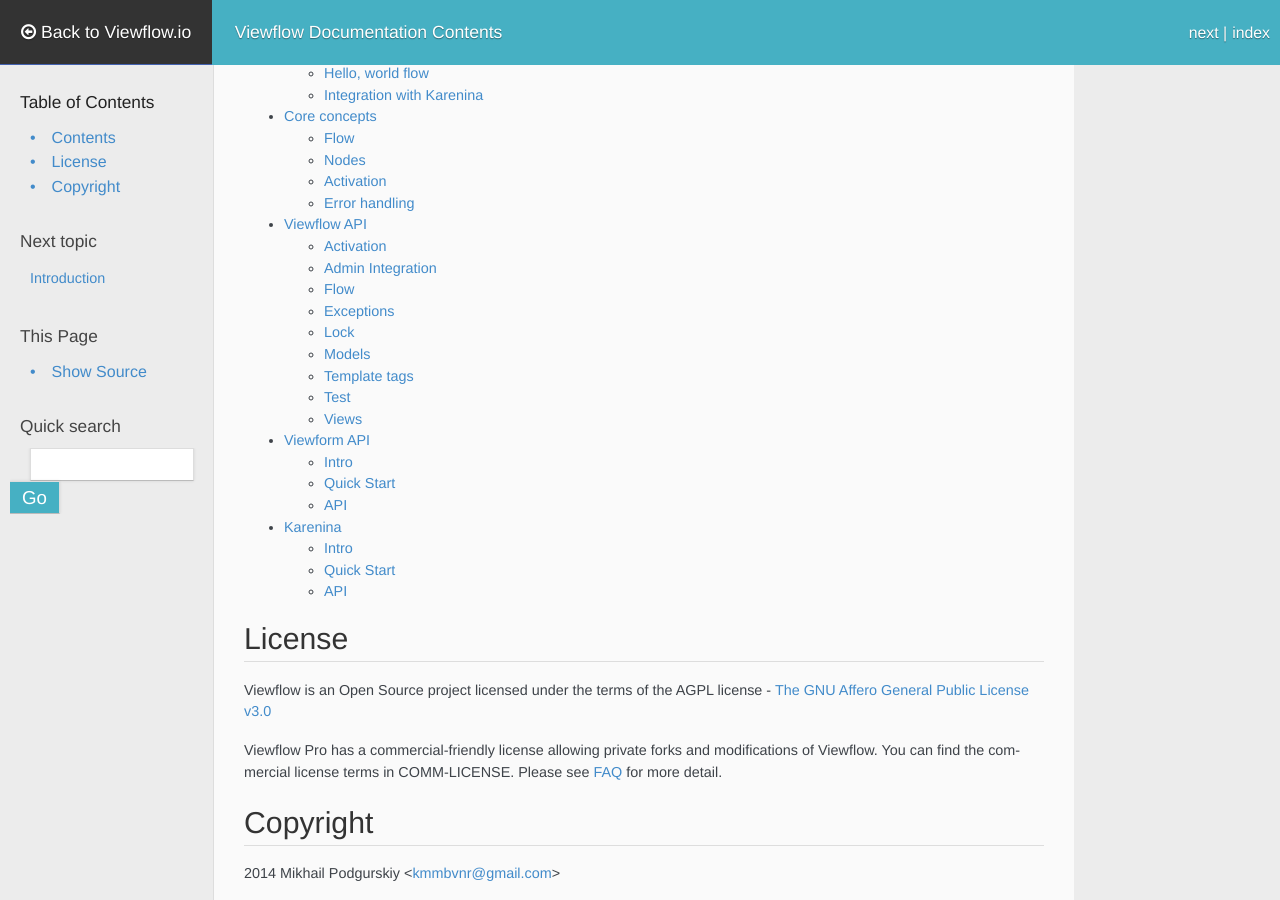
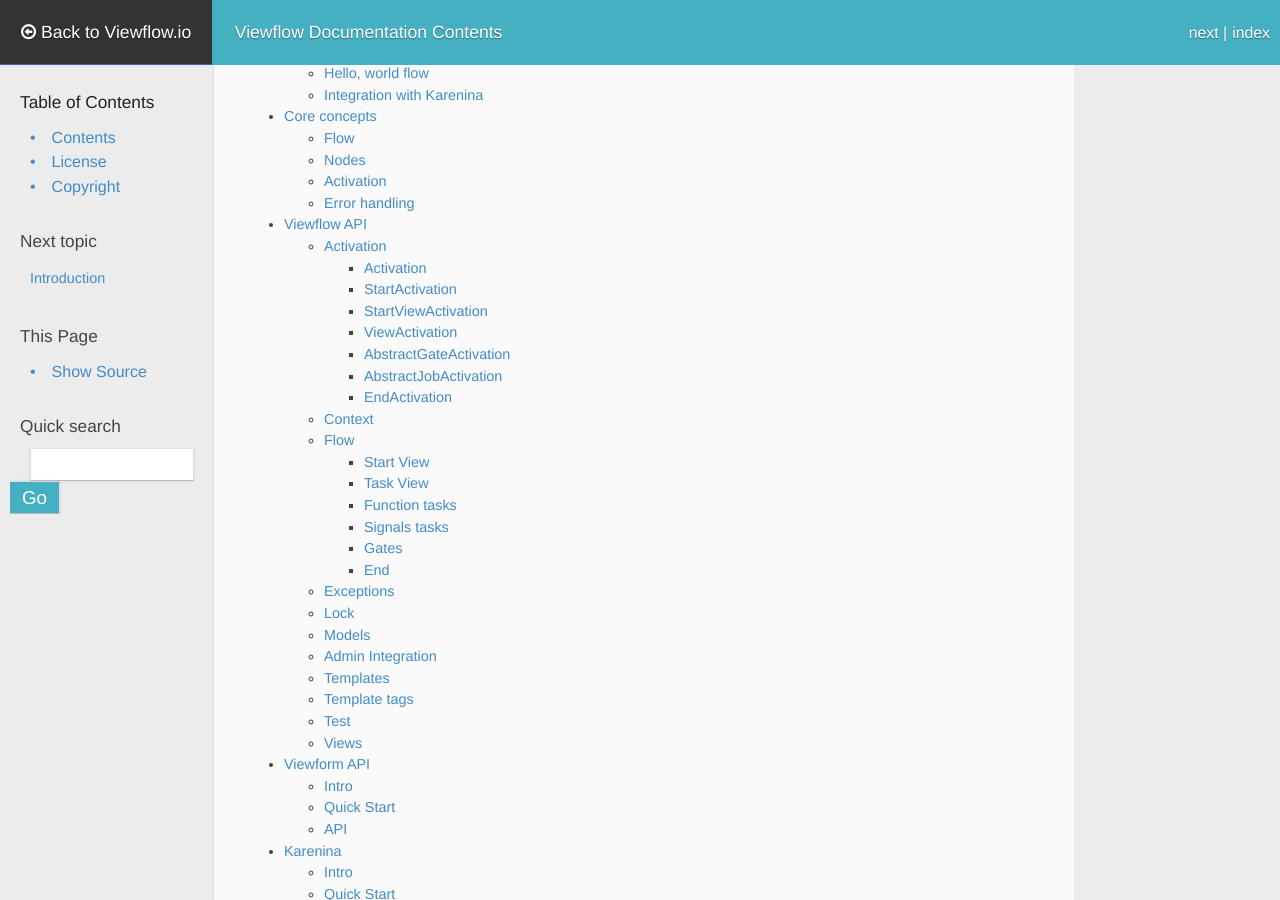
Before and after one commit to kmmbvnr/viewflow-docs-v1, a Sphinx documentation site: the page built from docs/index.rst, in a window 1280 px wide and 900 px high, scrolled down 647 px. Built offline with Sphinx 7.4.7, drawn with Linux system fonts in a browser that asks for light colours; nearby versions of some CDN libraries; some web fonts are replaced; part of the change alters nothing that is shown.

```diff
--- /dev/null
+++ b/docs/viewflow_activation.rst
@@ -0,0 +1,38 @@
+==========
+Activation
+==========
+
+Activation
+==========
+
+.. autoclass:: viewflow.activation.Activation
+
+StartActivation
+===============
+
+.. autoclass:: viewflow.activation.StartActivation
+
+StartViewActivation
+===================
+
+.. autoclass:: viewflow.activation.StartViewActivation
+
+ViewActivation
+==============
+
+.. autoclass:: viewflow.activation.ViewActivation
+
+AbstractGateActivation
+======================
+
+.. autoclass:: viewflow.activation.AbstractGateActivation
+
+AbstractJobActivation
+=====================
+
+.. autoclass:: viewflow.activation.AbstractJobActivation
+
+EndActivation
+=============
+
+.. autoclass:: viewflow.activation.EndActivation
--- a/docs/viewflow_api.rst
+++ b/docs/viewflow_api.rst
@@ -2,23 +2,120 @@
 Viewflow API
 ============
 
-Activation
-==========
+.. toctree::
+   :maxdepth: 2
 
-Admin Integration
-=================
+   viewflow_activation
+
+
+Context
+=======
+
+.. autoclass:: viewflow.activation.Context
+
 
 Flow
 ====
 
+.. autoclass:: viewflow.flow.base.Node
+
+Start View
+----------
+
+.. autofunction:: viewflow.flow.start_view.flow_start_view
+
+.. autoclass:: viewflow.flow.start_view.ManagedStartViewActivation
+
+.. autoclass:: viewflow.flow.start_view.BaseStart
+
+.. autoclass:: viewflow.flow.start_view.Start
+
+Task View
+---------
+
+.. autofunction:: viewflow.flow.task_view.flow_view
+
+.. autoclass:: viewflow.flow.task_view.ManagedViewActivation
+
+.. autoclass:: viewflow.flow.task_view.BaseView
+
+.. autoclass:: viewflow.flow.task_view.View
+
+Function tasks
+--------------
+
+.. autoclass:: viewflow.flow.func.StartFunction
+
+.. autoclass:: viewflow.flow.func.FuncActivation
+
+.. autoclass:: viewflow.flow.func.FlowFunc
+
+.. autofunction:: viewflow.flow.func.flow_func
+
+.. autoclass:: viewflow.flow.func.Function
+
+.. autoclass:: viewflow.flow.func.HandlerActivation
+
+.. autoclass:: viewflow.flow.func.Handler
+
+Signals tasks
+-------------
+
+.. autoclass:: viewflow.flow.signal.StartSignal
+
+.. autoclass:: viewflow.flow.signal.Receiver
+
+.. autofunction:: viewflow.flow.signal.flow_signal
+
+.. autoclass:: viewflow.flow.signal.Signal
+
+Gates
+-----
+
+.. autoclass:: viewflow.flow.gates.IfActivation
+
+.. autoclass:: viewflow.flow.gates.If
+
+.. autoclass:: viewflow.flow.gates.SwitchActivation
+
+.. autoclass:: viewflow.flow.gates.Switch
+
+.. autoclass:: viewflow.flow.gates.JoinActivation
+
+.. autoclass:: viewflow.flow.gates.Join
+
+.. autoclass:: viewflow.flow.gates.SplitActivation
+
+.. autoclass:: viewflow.flow.gates.Split
+
+End
+---
+
+.. autoclass:: viewflow.flow.end.End
+
+
+
 Exceptions
 ==========
+
+.. autoclass:: viewflow.exceptions.FlowRuntimeError
+
+.. autoclass:: viewflow.exceptions.FlowLockFailed
+
 
 Lock
 ====
 
 Models
 ======
+
+Admin Integration
+=================
+
+
+Templates
+=========
+
 
 Template tags
 =============
```
